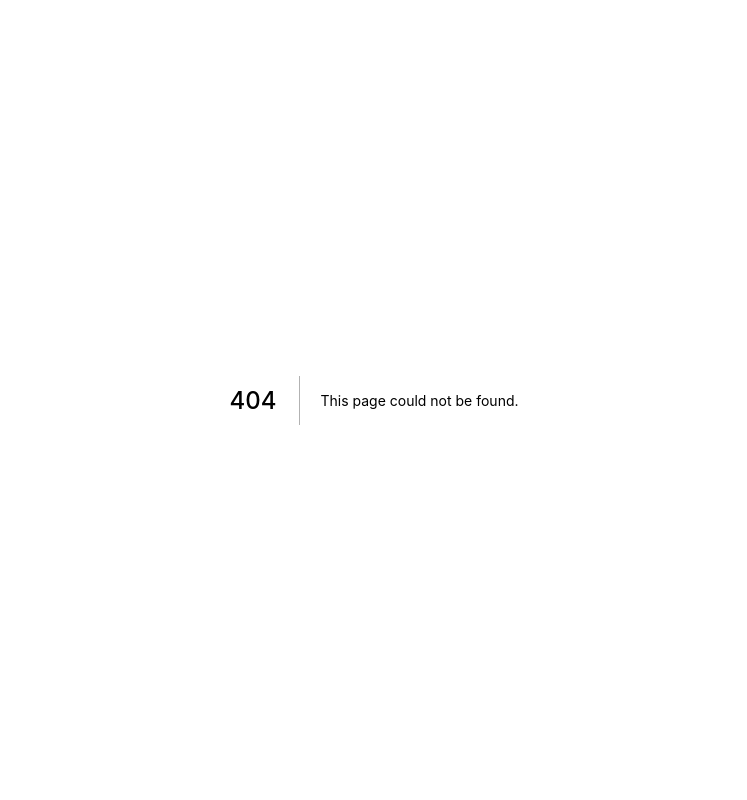
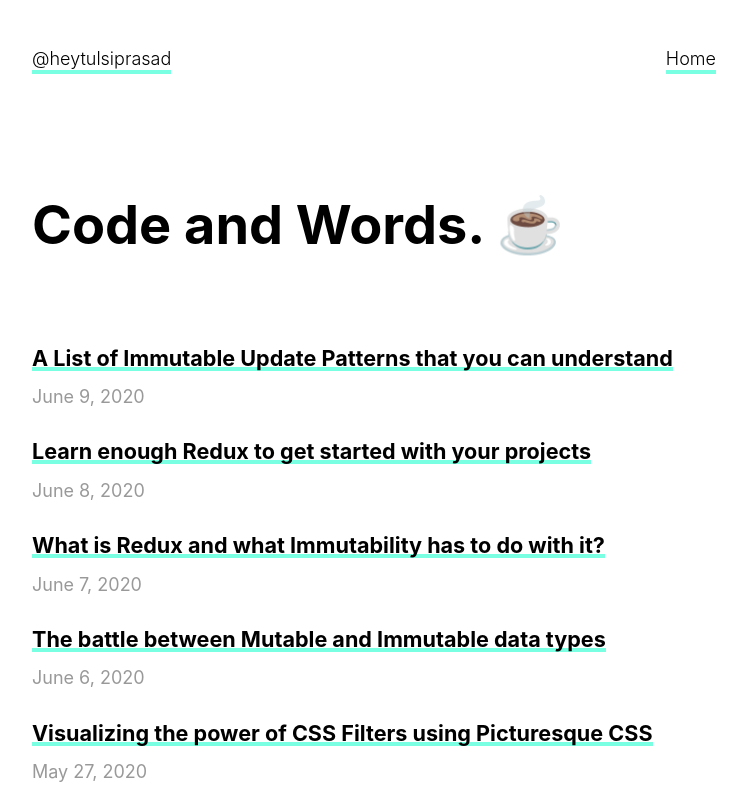
Before and after one commit to heytulsiprasad/code-and-words, a Next.js app: page /blogs in a window 1280 px wide. Before the commit this address had no page. Shown: the top 800 px of the page, without its empty margins (266-1013 px from the left). Built offline with nearby package versions, Linux system fonts and the light colour scheme.

Commit message:
code and words page ready

```diff
--- a/components/NavBar.js
+++ b/components/NavBar.js
@@ -5,10 +5,17 @@ import { twitter } from "../constants/Socials";
 export default function NavBar(props) {
 	const handle = "@heytulsiprasad";
 
+	let route;
+	if (props.page.toLowerCase() === "home") {
+		route = "/";
+	} else {
+		route = props.page.toLowerCase();
+	}
+
 	return (
 		<nav className={styles.Nav}>
 			<a href={twitter}>{handle}</a>
-			<Link href={`/${props.page.toLowerCase()}`}>
+			<Link href={route}>
 				<a>{props.page}</a>
 			</Link>
 		</nav>
--- a/lib/posts.js
+++ b/lib/posts.js
@@ -9,7 +9,7 @@ export function getSortedPostData() {
 	const fileNames = fs.readdirSync(postsDirectory);
 	const allPostsData = fileNames.map((fileName) => {
 		// Remove .md from filename to get id
-		const id = fileName.replace(/\.md$/, "");
+		const id = fileName.replace(/\.md$/, "").split(" ").join("-");
 
 		// Read md file as string
 		const fullPath = path.join(postsDirectory, fileName);
--- /dev/null
+++ b/pages/blogs.js
@@ -0,0 +1,55 @@
+import Link from "next/link";
+import Head from "next/head";
+import Layout from "../components/Layout";
+import NavBar from "../components/NavBar";
+import Footer from "../components/Footer";
+import styles from "../styles/utils.module.css";
+import Date from "../lib/date";
+
+import { getSortedPostData } from "../lib/posts";
+
+export default function Blogs({ allPostsData }) {
+	let posts = allPostsData.map((post) => {
+		return (
+			<div className={styles.Post} style={{ margin: "1.25rem 0" }}>
+				<h2>
+					<Link href="/blogs/[slug]" as={`/blogs/${post.id}`}>
+						<a>{post.title}</a>
+					</Link>
+				</h2>
+				<p className={styles.Date}>
+					<Date dateStr={post.date} />
+				</p>
+			</div>
+		);
+	});
+
+	return (
+		<div>
+			<Head>
+				<title>All Posts</title>
+			</Head>
+			<Layout>
+				<NavBar page="Home" />
+				<div className={styles.AllBlogs}>
+					<h1 style={{ padding: "2rem 0", fontSize: "3rem" }}>
+						Code and Words. ☕
+					</h1>
+					{posts}
+				</div>
+				<Footer />
+			</Layout>
+		</div>
+	);
+}
+
+export async function getStaticProps() {
+	const allPostsData = getSortedPostData();
+	// console.log(allPostsDate);
+
+	return {
+		props: {
+			allPostsData,
+		},
+	};
+}
--- a/styles/utils.module.css
+++ b/styles/utils.module.css
@@ -42,7 +42,7 @@
 }
 
 .Post h2 {
-    font-size: 1.3rem;
+	font-size: 1.2rem;
 }
 
 .Date {
@@ -59,7 +59,7 @@
 	padding: 1rem 4rem;
 }
 
-.Logos>*+* {
+.Logos > * + * {
 	margin-left: 6px;
 }
 
@@ -67,3 +67,7 @@
 	cursor: pointer;
 	background: none;
 }
+
+.AllBlogs {
+	padding: 2rem 0;
+}
```
Also changed, not shown: components/HomeBlogs.js (renamed from components/Blogs.js, +3 -4 lines), pages/blogs/[slug].js (added, +18 -0 lines), pages/index.js (+3 -7 lines). Lines whose indentation alone changed are shown as unchanged.
